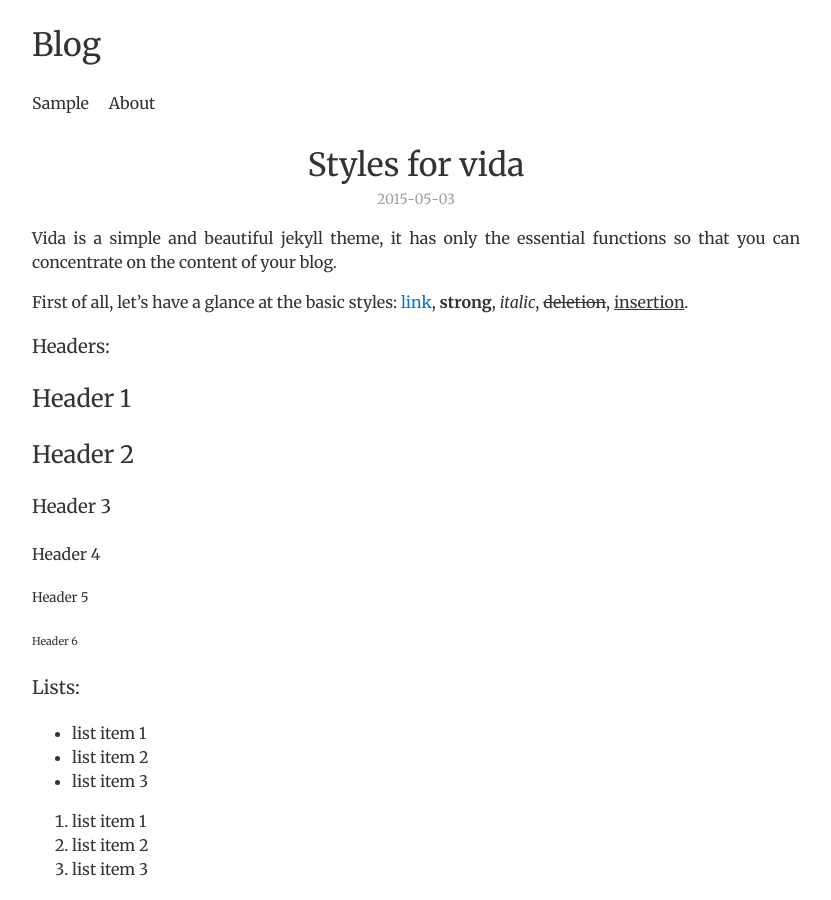
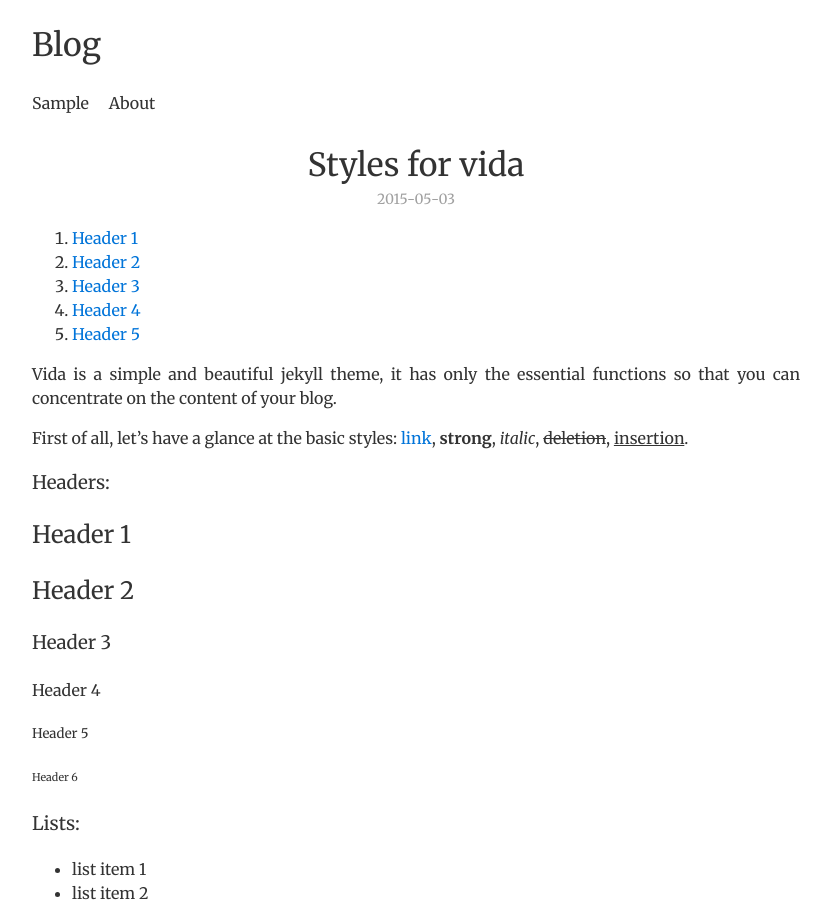
Before and after one commit to nan-dre/nan-dre.github.io, a Jekyll site: the page built from _posts/2015-05-03-styles-for-vida.md, in a window 1280 px wide and 900 px high. Shown: the whole window, without its empty margins (224-1055 px from the left). Built offline with Jekyll 4.4.1, drawn with Linux system fonts in a browser that asks for light colours; comment, search, counter and statistics services are not loaded.

```diff
--- a/_config.yml
+++ b/_config.yml
@@ -6,9 +6,12 @@ date_format: "%Y-%m-%d"
 # Build settings
 kramdown:
   input: GFM
+  auto_ids: true
 permalink: /:categories/:title
+
+github:
+twitter:
 
 #leave empty for disabled
 
-google_analytics:
-disqus_shortname:
+disqus_shortname: luca-10
--- a/_includes/anchor_headings.html
+++ /dev/null
@@ -1,89 +0,0 @@
-{% capture headingsWorkspace %}
-  {% comment %}
-    Version 1.0.4
-      https://github.com/allejo/jekyll-anchor-headings
-
-    "Be the pull request you wish to see in the world." ~Ben Balter
-
-    Usage:
-      {% include anchor_headings.html html=content %}
-
-    Parameters:
-      * html          (string) - the HTML of compiled markdown generated by kramdown in Jekyll
-
-    Optional Parameters:
-      * beforeHeading (bool)   : false  - Set to true if the anchor should be placed _before_ the heading's content
-      * anchorAttrs   (string) :  ''    - Any custom HTML attributes that will be added to the `<a>` tag; you may NOT use `href`, `class` or `title`
-      * anchorBody    (string) :  ''    - The content that will be placed inside the anchor; the `%heading%` placeholder is available
-      * anchorClass   (string) :  ''    - The class(es) that will be used for each anchor. Separate multiple classes with a space
-      * anchorTitle   (string) :  ''    - The `title` attribute that will be used for anchors
-      * h_min         (int)    :  1     - The minimum header level to build an anchor for; any header lower than this value will be ignored
-      * h_max         (int)    :  6     - The maximum header level to build an anchor for; any header greater than this value will be ignored
-      * bodyPrefix    (string) :  ''    - Anything that should be inserted inside of the heading tag _before_ its anchor and content
-      * bodySuffix    (string) :  ''    - Anything that should be inserted inside of the heading tag _after_ its anchor and content
-
-    Output:
-      The original HTML with the addition of anchors inside of all of the h1-h6 headings.
-  {% endcomment %}
-
-  {% assign minHeader = include.h_min | default: 1 %}
-  {% assign maxHeader = include.h_max | default: 6 %}
-  {% assign beforeHeading = include.beforeHeading %}
-  {% assign nodes = include.html | split: '<h' %}
-  {% capture edited_headings %}{% endcapture %}
-  {% for _node in nodes %}
-    {% capture node %}{{ _node | strip }}{% endcapture %}
-    {% if node == "" %}
-      {% continue %}
-    {% endif %}
-    {% assign nextChar = node | replace: '"', '' | strip | slice: 0, 1 %}
-    {% assign headerLevel = nextChar | times: 1 %}
-    <!-- If the level is cast to 0, it means it's not a h1-h6 tag, so let's try to fix it -->
-    {% if headerLevel == 0 %}
-      {% if nextChar != '<' and nextChar != '' %}
-        {% capture node %}<h{{ node }}{% endcapture %}
-      {% endif %}
-      {% capture edited_headings %}{{ edited_headings }}{{ node }}{% endcapture %}
-      {% continue %}
-    {% endif %}
-    {% assign _workspace = node | split: '</h' %}
-    {% assign _idWorkspace = _workspace[0] | split: 'id="' %}
-    {% assign _idWorkspace = _idWorkspace[1] | split: '"' %}
-    {% assign html_id = _idWorkspace[0] %}
-    {% capture _hAttrToStrip %}{{ _workspace[0] | split: '>' | first }}>{% endcapture %}
-    {% assign header = _workspace[0] | replace: _hAttrToStrip, '' %}
-    <!-- Build the anchor to inject for our heading -->
-    {% capture anchor %}{% endcapture %}
-    {% if html_id and headerLevel >= minHeader and headerLevel <= maxHeader %}
-      {% capture anchor %}href="#{{ html_id }}"{% endcapture %}
-      {% if include.anchorClass %}
-        {% capture anchor %}{{ anchor }} class="{{ include.anchorClass }}"{% endcapture %}
-      {% endif %}
-      {% if include.anchorTitle %}
-        {% capture anchor %}{{ anchor }} title="{{ include.anchorTitle | replace: '%heading%', header }}"{% endcapture %}
-      {% endif %}
-      {% if include.anchorAttrs %}
-        {% capture anchor %}{{ anchor }} {{ include.anchorAttrs }}{% endcapture %}
-      {% endif %}
-      {% capture anchor %}<a {{ anchor }}>{{ include.anchorBody | replace: '%heading%', header | default: '' }}</a>{% endcapture %}
-      <!-- In order to prevent adding extra space after a heading, we'll let the 'anchor' value contain it -->
-      {% if beforeHeading %}
-        {% capture anchor %}{{ anchor }} {% endcapture %}
-      {% else %}
-        {% capture anchor %} {{ anchor }}{% endcapture %}
-      {% endif %}
-    {% endif %}
-    {% capture new_heading %}
-      <h{{ _hAttrToStrip }}
-        {{ include.bodyPrefix }}
-        {% if beforeHeading %}
-          {{ anchor }}{{ header }}
-        {% else %}
-          {{ header }}{{ anchor }}
-        {% endif %}
-        {{ include.bodySuffix }}
-      </h{{ _workspace | last }}
-    {% endcapture %}
-    {% capture edited_headings %}{{ edited_headings }}{{ new_heading }}{% endcapture %}
-  {% endfor %}
-{% endcapture %}{% assign headingsWorkspace = '' %}{{ edited_headings | strip }}
--- a/_layouts/post.html
+++ b/_layouts/post.html
@@ -4,7 +4,7 @@ layout: default
 <article class="post">
     <h2 class="post-header">{{ page.title }}</h2>
     <p class="post-meta">{{ page.date | date: site.date_format }}</p>
-    {% include anchor_headings.html html=content %}
+    {{content}}
     {% if site.disqus_shortname %}
       <div id="disqus_thread"></div>
       <script type="text/javascript">
--- a/_posts/2015-05-03-styles-for-vida.md
+++ b/_posts/2015-05-03-styles-for-vida.md
@@ -3,6 +3,12 @@ layout: post
 title:  Styles for vida
 date:   2015-05-03 10:30:00
 ---
+1. [Header 1](#header-1)
+2. [Header 2](#header-2)
+3. [Header 3](#header-3)
+4. [Header 4](#header-4)
+5. [Header 5](#header-5)
+
 
 Vida is a simple and beautiful jekyll theme, it has only the essential functions
 so that you can concentrate on the content of your blog.
```
Also changed, not shown: 3 other files.
